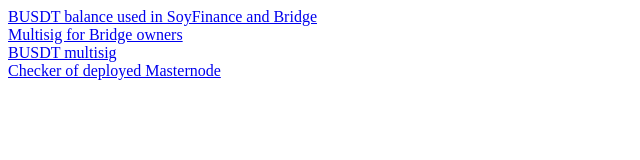
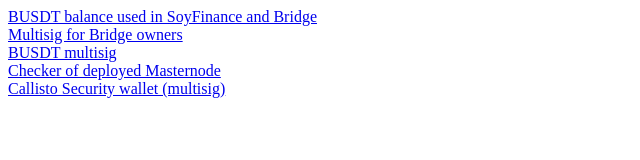
Before and after one commit to yuriy77k/yuriy77k.github.io, a plain HTML site: page web3/index.html in a window 1280 px wide. Shown: the whole page, without its empty margins (0-640 px from the left). Drawn offline with Linux system fonts and the light colour scheme.

Commit message:
add CS wallet link

```diff
--- a/web3/index.html
+++ b/web3/index.html
@@ -12,6 +12,8 @@
     <a href="./bridge_multisig.html">Multisig for Bridge owners</a><br>
     <a href="./multisig.html">BUSDT multisig</a><br>
     <a href="./MasternodeChecker.html">Checker of deployed Masternode</a><br>
+    <a href="./CS_multisig.html">Callisto Security wallet (multisig)</a><br>
+
 </body>
 
 </html>
```
